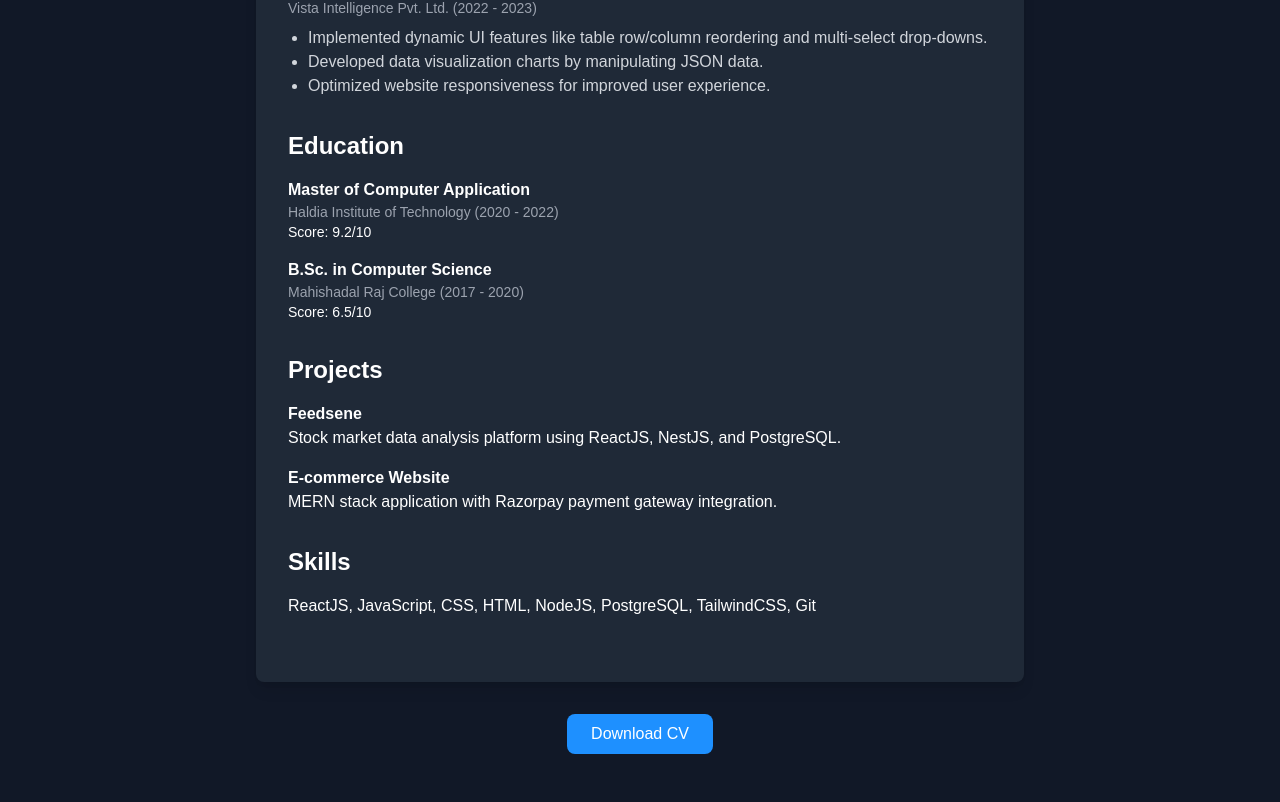
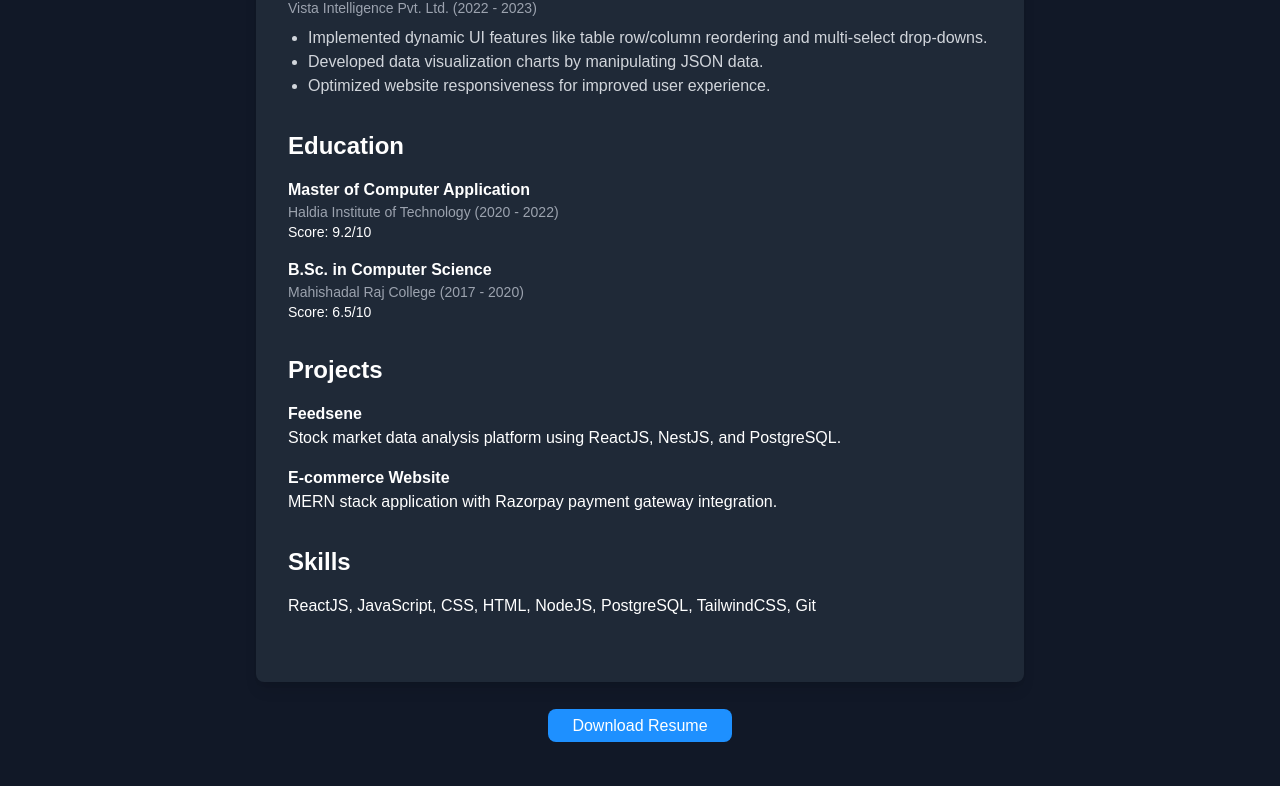
Before and after one commit to sumitachar/my-portfolio, a Next.js app: page /pages/Resume in a window 1280 px wide. Shown: the part 619-1421 px from the top of the page. Built offline with nearby package versions, Linux system fonts and the light colour scheme.

Commit message:
Eighth commit

```diff
--- a/src/Components/Home.tsx
+++ b/src/Components/Home.tsx
@@ -42,13 +42,13 @@ const Home: React.FC = () => {
                     </p>
                     <div className="flex flex-wrap justify-center md:justify-start gap-4">
                         <a
-                            href="https://github.com/sumitachar"
+                            href="https://github.com/sumitachar/my-portfolio"
                             className="px-6 py-3 bg-gradient-to-r from-green-400 to-blue-500 text-white font-bold rounded-lg shadow-lg hover:opacity-90 transition"
                         >
                             My Portfolio
                         </a>
                         <a
-                            href="#contact"
+                            href="/pages/Contact"
                             className="px-6 py-3 border-2 border-green-400 text-green-400 font-bold rounded-lg hover:bg-green-400 hover:text-white transition"
                         >
                             Contact Me
--- a/src/app/pages/Contact/page.tsx
+++ b/src/app/pages/Contact/page.tsx
@@ -51,8 +51,8 @@ const ContactPage: React.FC = () => {
             <p className="text-gray-300">
               {/* The resume link */}
               <a
-                href="/resume.pdf"
-                download
+                href="https://drive.google.com/file/d/15RD031vFceg8q8o1xytDcFHpStiBhcW_/view?usp=drive_link"
+                // download
                 className="hover:text-indigo-400 transition-all duration-300"
               >
                 Resume Link
--- a/src/app/pages/Resume/page.tsx
+++ b/src/app/pages/Resume/page.tsx
@@ -3,120 +3,120 @@ import React, { useRef } from "react";
 import jsPDF from "jspdf";
 
 const ResumePage: React.FC = () => {
-  const resumeRef = useRef<HTMLDivElement>(null);
+  // const resumeRef = useRef<HTMLDivElement>(null);
 
-  const handleDownloadPDF = () => {
-    const pdf = new jsPDF("p", "mm", "a4"); // Portrait, mm units, A4 size
-    const pageWidth = pdf.internal.pageSize.getWidth();
-    const pageHeight = pdf.internal.pageSize.getHeight();
+//   const handleDownloadPDF = () => {
+//     const pdf = new jsPDF("p", "mm", "a4"); // Portrait, mm units, A4 size
+//     const pageWidth = pdf.internal.pageSize.getWidth();
+//     const pageHeight = pdf.internal.pageSize.getHeight();
 
-    const margin = 10;
-    let yOffset = 20; // Initial vertical position for the content
+//     const margin = 10;
+//     let yOffset = 20; // Initial vertical position for the content
 
-    // Helper function to check if content exceeds the current page height
-    const checkPageOverflow = (textHeight: number) => {
-        if (yOffset + textHeight > pageHeight - margin) {
-            pdf.addPage();
-            yOffset = 20; // Reset Y offset for the new page
-        }
-    };
+//     // Helper function to check if content exceeds the current page height
+//     const checkPageOverflow = (textHeight: number) => {
+//         if (yOffset + textHeight > pageHeight - margin) {
+//             pdf.addPage();
+//             yOffset = 20; // Reset Y offset for the new page
+//         }
+//     };
 
-    // --- Title ---
-    pdf.setFont("helvetica", "bold");
-    pdf.setFontSize(26);
-    pdf.text("Sumit Achar", pageWidth / 2, yOffset, { align: "center" });
-    yOffset += 10;
+//     // --- Title ---
+//     pdf.setFont("helvetica", "bold");
+//     pdf.setFontSize(26);
+//     pdf.text("Sumit Achar", pageWidth / 2, yOffset, { align: "center" });
+//     yOffset += 10;
 
-    pdf.setFontSize(14);
-    pdf.text("Front-End Developer", pageWidth / 2, yOffset, { align: "center" });
-    yOffset += 5; // Space after title
+//     pdf.setFontSize(14);
+//     pdf.text("Front-End Developer", pageWidth / 2, yOffset, { align: "center" });
+//     yOffset += 5; // Space after title
 
-    // --- Separator Line ---
-    pdf.setDrawColor(0, 0, 0);
-    pdf.line(margin, yOffset, pageWidth - margin, yOffset);
-    yOffset += 10;
+//     // --- Separator Line ---
+//     pdf.setDrawColor(0, 0, 0);
+//     pdf.line(margin, yOffset, pageWidth - margin, yOffset);
+//     yOffset += 10;
 
-    // --- Contact Information ---
-    pdf.setFontSize(14);
-    pdf.text("Contact Information", margin, yOffset);
-    yOffset += 10;
+//     // --- Contact Information ---
+//     pdf.setFontSize(14);
+//     pdf.text("Contact Information", margin, yOffset);
+//     yOffset += 10;
 
-    const contactInfo = `Email: sumitachar1997@gmail.com\nPhone: 8348580207\nLinkedIn: linkedin.com/in/sumitachar\nGitHub: github.com/sumitachar`;
-    checkPageOverflow(pdf.getTextDimensions(contactInfo).h);
-    pdf.setFontSize(12);
-    pdf.text(contactInfo, margin, yOffset, { maxWidth: pageWidth - 2 * margin });
-    yOffset += pdf.getTextDimensions(contactInfo).h + 20;
+//     const contactInfo = `Email: sumitachar1997@gmail.com\nPhone: 8348580207\nLinkedIn: linkedin.com/in/sumitachar\nGitHub: github.com/sumitachar`;
+//     checkPageOverflow(pdf.getTextDimensions(contactInfo).h);
+//     pdf.setFontSize(12);
+//     pdf.text(contactInfo, margin, yOffset, { maxWidth: pageWidth - 2 * margin });
+//     yOffset += pdf.getTextDimensions(contactInfo).h + 20;
 
-    // --- Summary ---
-    pdf.setFontSize(14);
-    pdf.text("Summary", margin, yOffset);
-    yOffset += 10;
-    const summary = "Passionate about creating interactive web applications and constantly improving skills in front-end development.";
-    checkPageOverflow(pdf.getTextDimensions(summary).h);
-    pdf.setFontSize(12);
-    pdf.text(summary, margin, yOffset, { maxWidth: pageWidth - 2 * margin });
-    yOffset += pdf.getTextDimensions(summary).h + 20;
+//     // --- Summary ---
+//     pdf.setFontSize(14);
+//     pdf.text("Summary", margin, yOffset);
+//     yOffset += 10;
+//     const summary = "Passionate about creating interactive web applications and constantly improving skills in front-end development.";
+//     checkPageOverflow(pdf.getTextDimensions(summary).h);
+//     pdf.setFontSize(12);
+//     pdf.text(summary, margin, yOffset, { maxWidth: pageWidth - 2 * margin });
+//     yOffset += pdf.getTextDimensions(summary).h + 20;
 
-    // --- Experience ---
-    pdf.setFontSize(14);
-    pdf.text("Experience", margin, yOffset);
-    yOffset += 10;
+//     // --- Experience ---
+//     pdf.setFontSize(14);
+//     pdf.text("Experience", margin, yOffset);
+//     yOffset += 10;
 
-    const experienceText = `Junior Software Developer\nVista Intelligence Pvt. Ltd. (2022 - 2023)\n- Implemented dynamic UI features\n- Developed data visualization charts\n- Optimized website responsiveness`;
-    checkPageOverflow(pdf.getTextDimensions(experienceText).h);
-    pdf.setFontSize(12);
-    pdf.text(experienceText, margin, yOffset,{ maxWidth: pageWidth - 2 * margin });
-    yOffset += pdf.getTextDimensions(experienceText).h + 30;
+//     const experienceText = `Junior Software Developer\nVista Intelligence Pvt. Ltd. (2022 - 2023)\n- Implemented dynamic UI features\n- Developed data visualization charts\n- Optimized website responsiveness`;
+//     checkPageOverflow(pdf.getTextDimensions(experienceText).h);
+//     pdf.setFontSize(12);
+//     pdf.text(experienceText, margin, yOffset,{ maxWidth: pageWidth - 2 * margin });
+//     yOffset += pdf.getTextDimensions(experienceText).h + 30;
 
-    // --- Education ---
-    pdf.setFontSize(14);
-    pdf.text("Education", margin, yOffset);
-    yOffset += 10;
+//     // --- Education ---
+//     pdf.setFontSize(14);
+//     pdf.text("Education", margin, yOffset);
+//     yOffset += 10;
 
-    const educationText = `Master of Computer Application\nHaldia Institute of Technology (2020 - 2022)\nScore: 9.2/10`;
-    checkPageOverflow(pdf.getTextDimensions(educationText).h);
-    pdf.setFontSize(12);
-    pdf.text(educationText, margin, yOffset);
-    yOffset += pdf.getTextDimensions(educationText).h + 10;
+//     const educationText = `Master of Computer Application\nHaldia Institute of Technology (2020 - 2022)\nScore: 9.2/10`;
+//     checkPageOverflow(pdf.getTextDimensions(educationText).h);
+//     pdf.setFontSize(12);
+//     pdf.text(educationText, margin, yOffset);
+//     yOffset += pdf.getTextDimensions(educationText).h + 10;
 
-    const bscText = `B.Sc. in Computer Science\nMahishadal Raj College (2017 - 2020)\nScore: 6.5/10`;
-    checkPageOverflow(pdf.getTextDimensions(bscText).h);
-    pdf.text(bscText, margin, yOffset);
-    yOffset += pdf.getTextDimensions(bscText).h + 20;
+//     const bscText = `B.Sc. in Computer Science\nMahishadal Raj College (2017 - 2020)\nScore: 6.5/10`;
+//     checkPageOverflow(pdf.getTextDimensions(bscText).h);
+//     pdf.text(bscText, margin, yOffset);
+//     yOffset += pdf.getTextDimensions(bscText).h + 20;
 
-    // --- Projects ---
-    pdf.setFontSize(14);
-    pdf.text("Projects", margin, yOffset);
-    yOffset += 10;
+//     // --- Projects ---
+//     pdf.setFontSize(14);
+//     pdf.text("Projects", margin, yOffset);
+//     yOffset += 10;
 
-    const project1 = `Feedsene - Stock market data analysis platform\nTechnologies: ReactJS, NestJS, PostgreSQL\nDescription: A platform for stock market analysis.`;
-    checkPageOverflow(pdf.getTextDimensions(project1).h);
-    pdf.setFontSize(12);
-    pdf.text(project1, margin, yOffset);
-    yOffset += pdf.getTextDimensions(project1).h + 20;
+//     const project1 = `Feedsene - Stock market data analysis platform\nTechnologies: ReactJS, NestJS, PostgreSQL\nDescription: A platform for stock market analysis.`;
+//     checkPageOverflow(pdf.getTextDimensions(project1).h);
+//     pdf.setFontSize(12);
+//     pdf.text(project1, margin, yOffset);
+//     yOffset += pdf.getTextDimensions(project1).h + 20;
 
-    const project2 = `E-commerce Website - MERN stack application\nTechnologies: MERN, Razorpay\nDescription: E-commerce platform with payment gateway integration.`;
-    checkPageOverflow(pdf.getTextDimensions(project2).h);
-    pdf.text(project2, margin, yOffset);
-    yOffset += pdf.getTextDimensions(project2).h + 20;
+//     const project2 = `E-commerce Website - MERN stack application\nTechnologies: MERN, Razorpay\nDescription: E-commerce platform with payment gateway integration.`;
+//     checkPageOverflow(pdf.getTextDimensions(project2).h);
+//     pdf.text(project2, margin, yOffset);
+//     yOffset += pdf.getTextDimensions(project2).h + 20;
 
-    // --- Skills ---
-    pdf.setFontSize(14);
-    pdf.text("Skills", margin, yOffset);
-    yOffset += 10;
+//     // --- Skills ---
+//     pdf.setFontSize(14);
+//     pdf.text("Skills", margin, yOffset);
+//     yOffset += 10;
 
-    const skills = "ReactJS, JavaScript, CSS, HTML, NodeJS, PostgreSQL, Git";
-    checkPageOverflow(pdf.getTextDimensions(skills).h);
-    pdf.setFontSize(12);
-    pdf.text(skills, margin, yOffset, { maxWidth: pageWidth - 2 * margin });
-    yOffset += pdf.getTextDimensions(skills).h + 20;
+//     const skills = "ReactJS, JavaScript, CSS, HTML, NodeJS, PostgreSQL, Git";
+//     checkPageOverflow(pdf.getTextDimensions(skills).h);
+//     pdf.setFontSize(12);
+//     pdf.text(skills, margin, yOffset, { maxWidth: pageWidth - 2 * margin });
+//     yOffset += pdf.getTextDimensions(skills).h + 20;
 
-    // --- Footer (Optional) ---
-    // pdf.text("Footer Information", pageWidth / 2, pageHeight - 10, { align: "center" });
+//     // --- Footer (Optional) ---
+//     // pdf.text("Footer Information", pageWidth / 2, pageHeight - 10, { align: "center" });
 
-    // Save the PDF
-    pdf.save("Sumit-Achar-CV.pdf");
-};
+//     // Save the PDF
+//     pdf.save("Sumit-Achar-CV.pdf");
+// };
 
 
 
@@ -189,7 +189,7 @@ const ResumePage: React.FC = () => {
       className="min-h-screen bg-gray-900 text-white py-12 px-4 md:px-16 lg:px-24"
     >
       <div
-        ref={resumeRef}
+        // ref={resumeRef}
         className="resume-container max-w-3xl mx-auto bg-gray-800 text-white shadow-lg rounded-lg p-8"
       >
         {/* Header */}
@@ -262,20 +262,26 @@ const ResumePage: React.FC = () => {
 
       {/* Download Button */}
       <div className="text-center mt-8">
-        <button
+        {/* <button
           className="bg-blue-500 text-white py-2 px-6 rounded-lg hover:bg-blue-600 transition"
           onClick={handleDownloadPDF}
         >
           Download CV
-        </button>
+        </button> */}
+        <a className="bg-blue-500 text-white py-2 px-6 rounded-lg hover:bg-blue-600 transition"
+                href="/resume.pdf"
+                download
+              >
+                Download Resume
+              </a>
       </div>
 
-      <style jsx>{`
+      {/* <style jsx>{`
         .light-mode {
           background: white !important;
           color: black !important;
         }
-      `}</style>
+      `}</style> */}
     </section>
   );
 };
```
